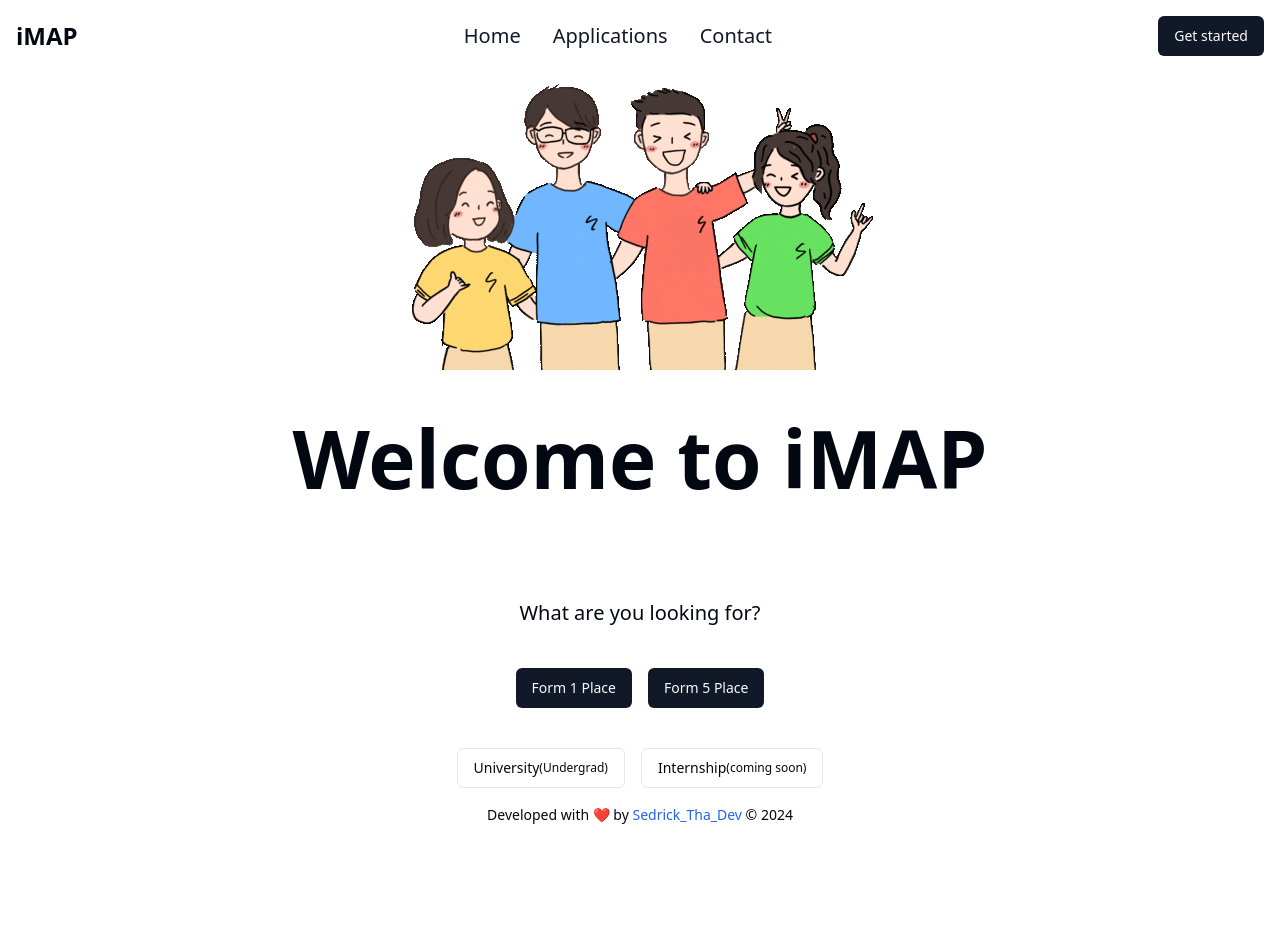
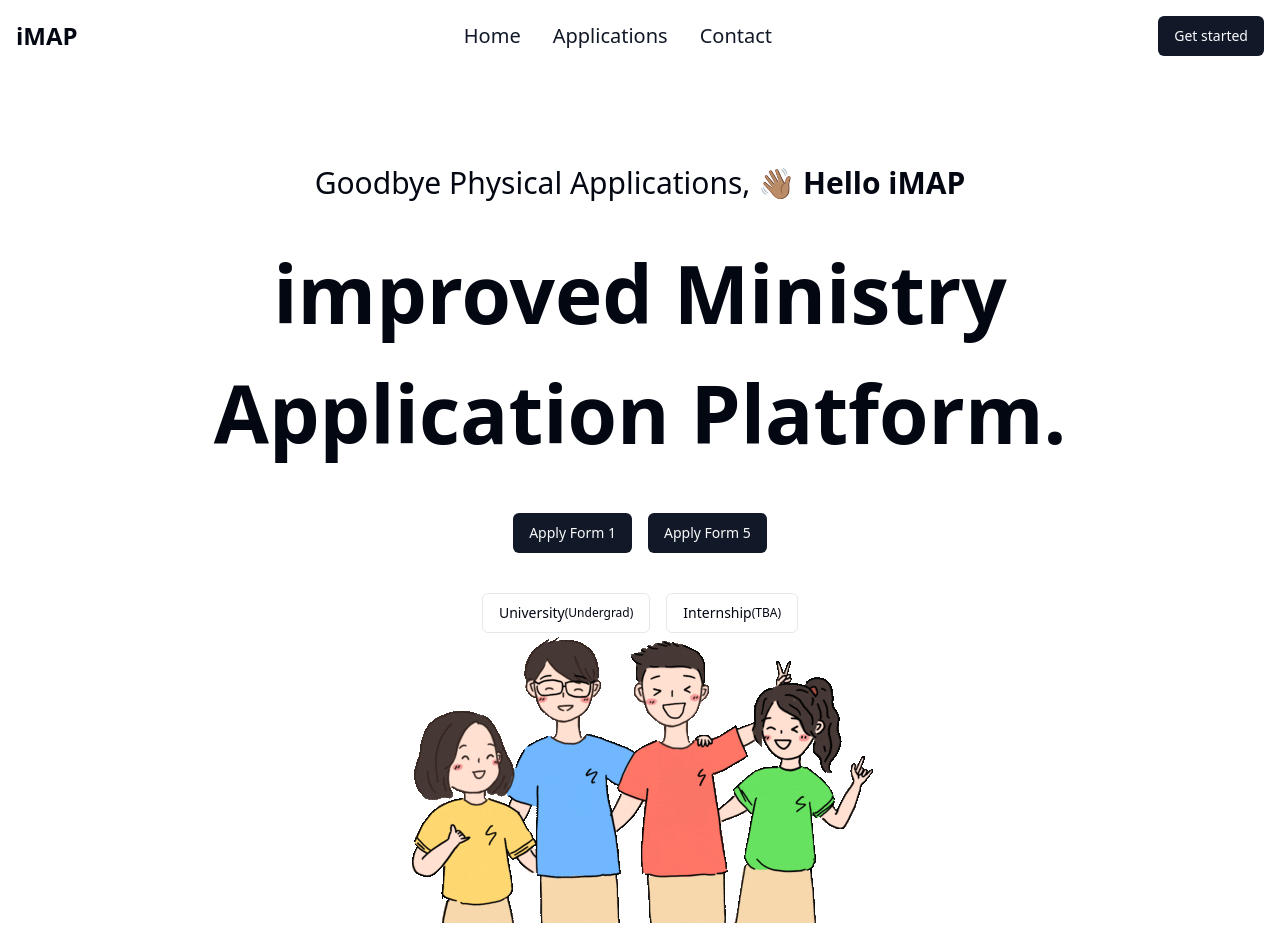
Before and after one commit to nyanyiwast/imap, a React (Vite) app: page / in a window 1280 px wide. Shown: the top 952 px of the page. Before the commit the page ends 841 px from the top, so only its background shows below. Built offline with nearby package versions, Linux system fonts and the light colour scheme.

Commit message:
ui change

```diff
--- a/src/components/custom/NavigationBar.jsx
+++ b/src/components/custom/NavigationBar.jsx
@@ -1,14 +1,20 @@
 
 import { Button } from '@/components/ui/button';
+import { useNavigate } from 'react-router-dom';
+
 function NavigationBar() {
+    const navigateTo = useNavigate()
+
   return (
     <nav className="bg-white dark:bg-gray-900 fixed w-full z-20 top-0 start-0">
         <div className="max-w-screen-xl flex flex-wrap items-center justify-between mx-auto p-4">
-            <a href="/" className="flex items-center space-x-3 rtl:space-x-reverse">
+            <a
+            onClick={()=>navigateTo("/")}
+            href className="flex items-center space-x-3 rtl:space-x-reverse cursor-pointer">
             <span className="self-center text-2xl font-semibold whitespace-nowrap dark:text-white">iMAP</span>
             </a>
             <div className="flex md:order-2 space-x-3 md:space-x-0 rtl:space-x-reverse">
-            <Button>
+            <Button onClick={()=>navigateTo("/form-one")}>
                 Get started
             </Button>
             <button data-collapse-toggle="navbar-sticky" type="button" className="inline-flex items-center p-2 w-10 h-10 justify-center text-sm text-gray-500 rounded-lg md:hidden hover:bg-gray-100 focus:outline-none focus:ring-2 focus:ring-gray-200 dark:text-gray-400 dark:hover:bg-gray-700 dark:focus:ring-gray-600" aria-controls="navbar-sticky" aria-expanded="false">
@@ -21,22 +27,28 @@ function NavigationBar() {
             <div className="items-center justify-between hidden w-full md:flex md:w-auto md:order-1" id="navbar-sticky">
             <ul className="flex flex-col p-4 md:p-0 mt-4 font-light border border-gray-100 rounded-lg bg-gray-50 md:space-x-8 rtl:space-x-reverse md:flex-row md:mt-0 md:border-0 md:bg-white dark:bg-gray-800 md:dark:bg-gray-900 dark:border-gray-700">
                 <li>
-                <a href="/" className="block text-xl py-2 px-3 bg-gray-900 rounded md:bg-transparent md:hover:text-blue-700 md:dark:hover:text-blue-500 md:text-gray-900 md:p-0 md:dark:text-gray-900" aria-current="page">
+                <a
+                onClick={()=>navigateTo("/")}
+                href className="cursor-pointer block text-xl py-2 px-3 bg-gray-900 rounded md:bg-transparent md:hover:text-gray-500 md:dark:hover:text-gray-400 md:text-gray-900 md:p-0 md:dark:text-gray-900" aria-current="page">
                     Home
                 </a>
                 </li>
                 <li>
-                <a href="#" className="block text-xl py-2 px-3 text-gray-900 rounded hover:bg-gray-100 md:hover:bg-transparent md:hover:text-blue-700 md:p-0 md:dark:hover:text-blue-500 dark:text-white dark:hover:bg-gray-700 dark:hover:text-white md:dark:hover:bg-transparent dark:border-gray-700">
+                <a
+                onClick={()=>navigateTo("/form-one")}
+                href className="cursor-pointer block text-xl py-2 px-3 text-gray-900 rounded hover:bg-gray-100 md:hover:bg-transparent md:hover:text-gray-500 md:p-0 md:dark:hovegrayx4-blue-500 dark:text-white dark:hover:bg-gray-700 dark:hover:text-white md:dark:hover:bg-transparent dark:border-gray-700">
                     Applications
                 </a>
                 </li>
                 {/* <li>
-                <a href="#" className="block text-xl py-2 px-3 text-gray-900 rounded hover:bg-gray-100 md:hover:bg-transparent md:hover:text-blue-700 md:p-0 md:dark:hover:text-blue-500 dark:text-white dark:hover:bg-gray-700 dark:hover:text-white md:dark:hover:bg-transparent dark:border-gray-700">
+                <a href="#" className="cursor-pointer block text-xl py-2 px-3 text-gray-900 rounded hover:bg-gray-100 md:hover:bg-transparent md:hover:text-gray-500 md:p-0 md:dark:hovegrayx4-blue-500 dark:text-white dark:hover:bg-gray-700 dark:hover:text-white md:dark:hover:bg-transparent dark:border-gray-700">
                     Services
                 </a>
                 </li> */}
                 <li>
-                <a href="#" className="block text-xl py-2 px-3 text-gray-900 rounded hover:bg-gray-100 md:hover:bg-transparent md:hover:text-blue-700 md:p-0 md:dark:hover:text-blue-500 dark:text-white dark:hover:bg-gray-700 dark:hover:text-white md:dark:hover:bg-transparent dark:border-gray-700">
+                <a
+                onClick={()=>navigateTo("/")}
+                href className="cursor-pointer block text-xl py-2 px-3 text-gray-900 rounded hover:bg-gray-100 md:hover:bg-transparent md:hover:text-gray-500 md:p-0 md:dark:hovegrayx4-blue-500 dark:text-white dark:hover:bg-gray-700 dark:hover:text-white md:dark:hover:bg-transparent dark:border-gray-700">
                     Contact
                 </a>
                 </li>
--- /dev/null
+++ b/src/components/custom/QuickMenu.jsx
@@ -0,0 +1,15 @@
+import { BriefcaseBusiness, GraduationCap, LucideNavigation, User2Icon, Users } from 'lucide-react';
+
+function QuickMenu() {
+  return (
+    <>
+        <label className='text-[15px] text-slate-600 font-light flex gap-2 underline'>Quick access menu<LucideNavigation size={15}/></label>
+        <label className="cursor-pointer text-[18px] hover:bg-gray-100 rounded-md flex gap-x-2 p-2"><User2Icon /> Form One</label>
+        <label className="cursor-pointer text-[18px] hover:bg-gray-100 rounded-md flex gap-x-2 p-2"><Users /> Form Five</label>
+        <label className="cursor-pointer text-[18px] hover:bg-gray-100 rounded-md flex gap-x-2 p-2"><GraduationCap /> University</label>
+        <label className="cursor-pointer text-[18px] hover:bg-gray-100 rounded-md flex gap-x-2 p-2"><BriefcaseBusiness /> Internship</label>
+    </>
+  )
+}
+
+export default QuickMenu
--- a/src/pages/imap-pages/form-one.jsx
+++ b/src/pages/imap-pages/form-one.jsx
@@ -8,7 +8,7 @@ import {
 } from "@/components/ui/select"
 import { Button } from '@/components/ui/button';
 import { useEffect } from 'react';
-
+import QuickMenu from '../../components/custom/QuickMenu';
 
 function FormOneLanding() {
   useEffect(() => {
@@ -18,17 +18,13 @@ function FormOneLanding() {
     <div className="mt-10 items-center justify-center">
       <div className="flex gap-8">
       <div className="py-12 mr-10 hidden md:inline">
-          <div className="flex flex-col gap-8">
-            <label className='text-[15px] text-slate-600 font-light'>Quick access</label>
-            <label className="cursor-pointer text-[20px]">Form One</label>
-            <label className="cursor-pointer text-[20px]">Form Five</label>
-            <label className="cursor-pointer text-[20px]">University</label>
-            <label className="cursor-pointer text-[20px]">Internship</label>
+          <div className="flex flex-col gap-y-4">
+            <QuickMenu />
           </div>
         </div>
         <div className='w-[600px] overflow-y-auto'>
           <div className="py-10 ml-10">
-            <h1 className="text-[30px] text-left">Details</h1>
+            <h1 className="text-[25px] text-left">Apply for a form 1 place</h1>
           </div>
           <div className='mx-10'>
             <h4 className='text-[25px]'>Grade 7 details</h4>
--- a/src/pages/landing-page/StudentsHome.jsx
+++ b/src/pages/landing-page/StudentsHome.jsx
@@ -4,20 +4,30 @@ import { useNavigate } from "react-router-dom"
 function StudentsHome() {
   const navigateTo = useNavigate()
   return (
-    <div className="flex items-center justify-center pt-10">
+    <div className="flex items-center justify-center py-10">
       <div className="flex-row">
-        <img src="./img/childrenBanner.gif" className="mx-auto"/>
-        <h1 className="sm:text-[80px] md:text-[80px] lg:text-[80px] text-[40px] font-bold pt-7">Welcome to iMAP</h1>
-        <h4 className="text-[20px] text-center pt-20">What are you looking for?</h4>
+        {/* <img src="./img/childrenBanner.gif" className="mx-auto"/> */}
+        <div>
+          <h4 className="text-[30px] text-center pt-20">
+            Goodbye Physical Applications,
+            <span className="font-bold">
+            {" 👋🏽 "} Hello iMAP
+            </span>
+          </h4>
+          <h1 className="sm:text-[80px] md:text-[80px] lg:text-[80px] text-[40px] font-bold pt-7 text-center">
+            improved Ministry Application Platform.
+          </h1>
+        </div>
 
-        <div className="flex justify-center items-center space-x-4 pt-10">
-          <Button onClick={()=>navigateTo("/form-one")}>Form 1 Place</Button>
-          <Button>Form 5 Place</Button>
+        <div className="flex justify-center items-center space-x-4 pt-10 px-5">
+          <Button onClick={()=>navigateTo("/form-one")}>Apply Form 1</Button>
+          <Button>Apply Form 5</Button>
         </div>
         <div className="flex justify-center items-center space-x-4 pt-10">
           <Button variant="outline">University <span className="text-xs"> (Undergrad)</span></Button>
-          <Button variant="outline">Internship <span className="text-xs"> (coming soon)</span></Button>
+          <Button variant="outline">Internship <span className="text-xs"> (TBA)</span></Button>
         </div>
+        <img src="./img/childrenBanner.gif" className="mx-auto"/>
       </div>
     </div>
   )
--- a/src/router/root.jsx
+++ b/src/router/root.jsx
@@ -13,8 +13,11 @@ export default function Root() {
           </div>
         </div>
         <div id="footer" className="flex-shrink-0 py-4 text-center text-[14px]">
-          <p>
-            Developed with ❤️ by <span className="text-blue-600">Sedrick_Tha_Dev</span> © {year}
+          <p className="text-[12px]">
+            Developed with ❤️ by
+            <span className="text-blue-600 cursor-pointer" title="Visit my official X handle?">
+            {" "}  Sedrick_Tha_Dev
+            </span> © {year} for MOPSE
           </p>
         </div>
       </div>
```
Also changed, not shown: public/img/childrenBanner.svg (added).
